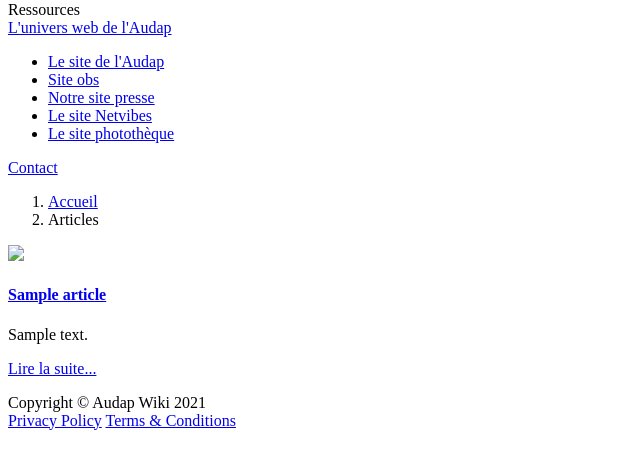
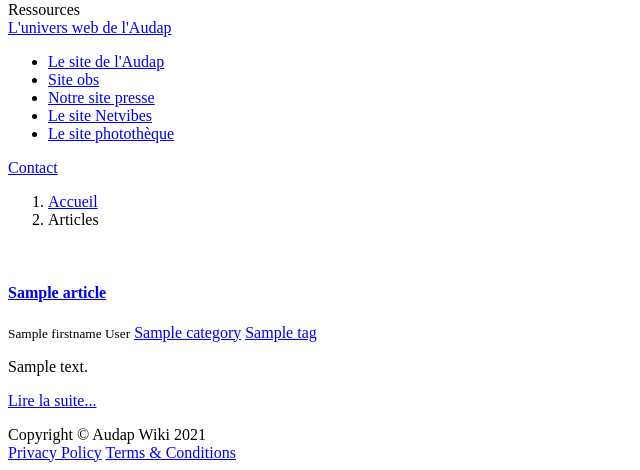
Before and after one commit to WildCodeSchool/BTZ_PHP_2021_03_Wiki, a Symfony app: template templates/article/search.html.twig in a window 1280 px wide. Shown: the part 564-1034 px from the top of the page, without its empty margins (0-640 px from the left). Before the commit the page ends 994 px from the top, so only its background shows below. Run offline with Twig, Linux system fonts and the light colour scheme; the template is opened without the code that fills it: most values are stand-ins (such as "Sample title", 1, 10 or a date in 2020); some libraries are stand-ins or nearby versions.

Commit message:
better display of the articles in search view and homepage

```diff
--- a/templates/article/search.html.twig
+++ b/templates/article/search.html.twig
@@ -17,13 +17,29 @@
 	{% for article in articles %}
 	<div class="col-lg-4 col-sm-6 mb-4">
 		<div class="card h-100">
-					<a href="{{ path('article_show', {'id': article.id}) }}"><img class="card-img-top" src="{{ vich_uploader_asset(article, 'imageFile') }}" width="50px" alt=" "/></a>
+			<a href="{{ path('article_show', {'id': article.id}) }}">
+				<img class="card-img-top" src="{{ vich_uploader_asset(article, 'imageFile') }}" width="50px" />
+			</a>
 			<div class="card-body pb-5">
 				<h4 class="card-title">
 					<a href="{{ path('article_show', {'id': article.id}) }}">{{ article.title|capitalize }}</a>
 				</h4>
-						<p class="card-text pb-3">{{ article.description|slice(0,100) }}</p>
-						<a class="btn btn-primary position-absolute" style="bottom: 20px;right: 20px;" href="{{ path('article_show', {'id': article.id}) }}">Lire la suite...</a>
+				<small>{{article.getCreator.firstname}}
+					{{article.getCreator.lastname}}</small>
+				{% for category in article.categories %}
+				<a href="{{ path('category_show', {'category': category.id}) }}"
+					class="badge badge-info">{{category.name}}</a>
+				{% endfor %}
+				{% for tag in article.tags %}
+				<a href="{{ path('tag_show', {'tag': tag.id}) }}" class="badge badge-dark">{{tag.name}}</a>
+				{% endfor %}
+				<p class="card-text pb-3 pt-3">{{ article.description|slice(0,100) }}</p>
+				{% if app.user %}
+				<a class="btn btn-warning position-absolute btn-sm" style="bottom: 20px;left: 20px;"
+					href="{{ path('article_edit', {'id': article.id}) }}">Modifier</a>
+				{% endif %}
+				<a class="btn btn-primary position-absolute btn-sm" style="bottom: 20px;right: 20px;"
+					href="{{ path('article_show', {'id': article.id}) }}">Lire la suite...</a>
 			</div>
 		</div>
 	</div>
```
Also changed, not shown: templates/home/index.html.twig (+19 -3 lines). Lines whose indentation alone changed are shown as unchanged.
